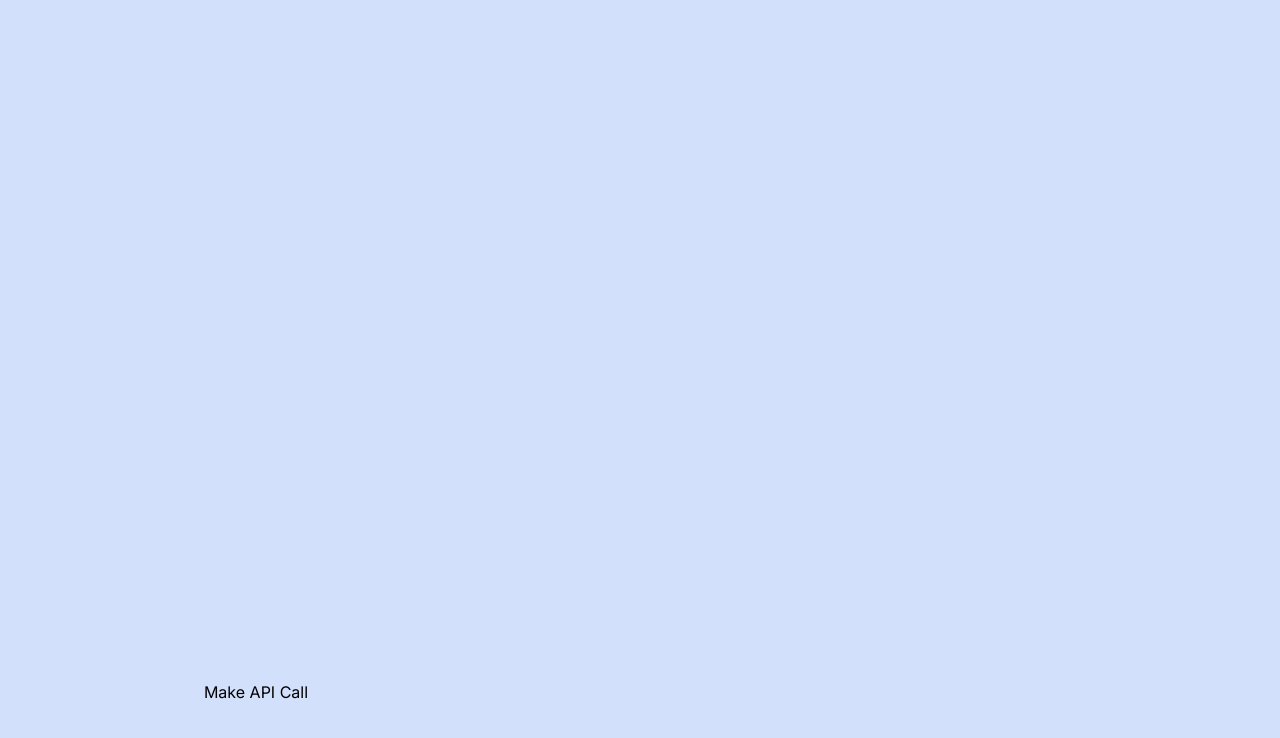
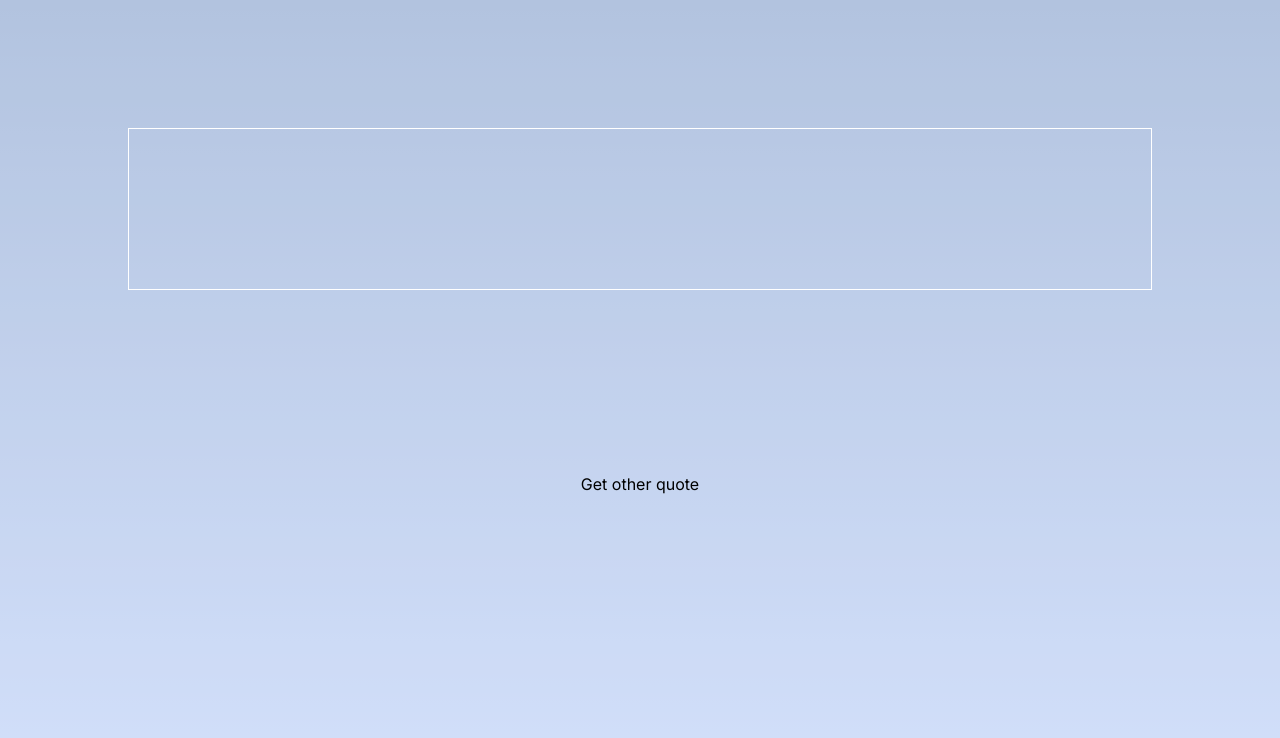
Before and after one commit to tlithaee/Quotes-Generator, a Next.js app: page / in a window 1280 px wide. Shown: the top 738 px of the page. Built offline with nearby package versions, Linux system fonts and the light colour scheme.

Commit message:
modified:   src/app/globals.css 	modified:   src/app/page.tsx

```diff
--- a/src/app/globals.css
+++ b/src/app/globals.css
@@ -2,7 +2,7 @@
 @tailwind components;
 @tailwind utilities;
 
-/* :root {
+:root {
   --foreground-rgb: 0, 0, 0;
   --background-start-rgb: 214, 219, 220;
   --background-end-rgb: 255, 255, 255;
@@ -24,4 +24,4 @@ body {
       rgb(var(--background-end-rgb))
     )
     rgb(var(--background-start-rgb));
-} */
+}
--- a/src/app/page.tsx
+++ b/src/app/page.tsx
@@ -18,15 +18,15 @@ export default function Home() {
   };
 
   return (
-    <main className="flex min-h-screen flex-col items-center justify-between p-24 bg-blue-600/20">
-      <div className="z-10 max-w-5xl w-full items-center justify-between font-mono text-sm lg:flex">
+    <main className="flex min-h-screen text-center flex-col items-center justify-between p-32 bg-blue-600/20">
+      <div className="border border-[#ffffff] p-20 z-10 max-w-5xl w-full items-center justify-center font-mono text-xl flex text-center">
         <h1>
           {quote}
         </h1>
       </div>
 
-      <div className="mb-32 grid text-center lg:max-w-5xl lg:w-full lg:mb-0 lg:grid-cols-4 lg:text-left">
-        <button className="py-30" onClick={handleAPI}>Make API Call</button>
+      <div className="flex justify-center mb-44 text-center items-center lg:max-w-5xl lg:w-full lg:text-left">
+        <button className="" onClick={handleAPI}>Get other quote</button>
       </div>
     </main>
   )
```
